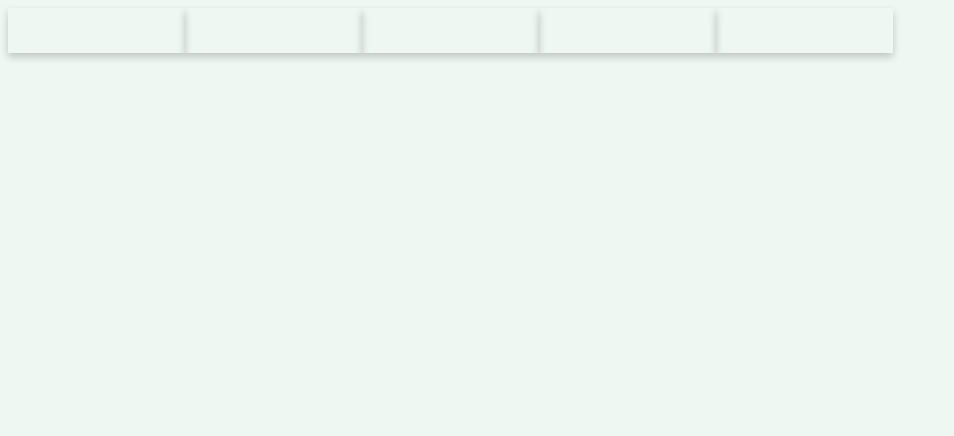
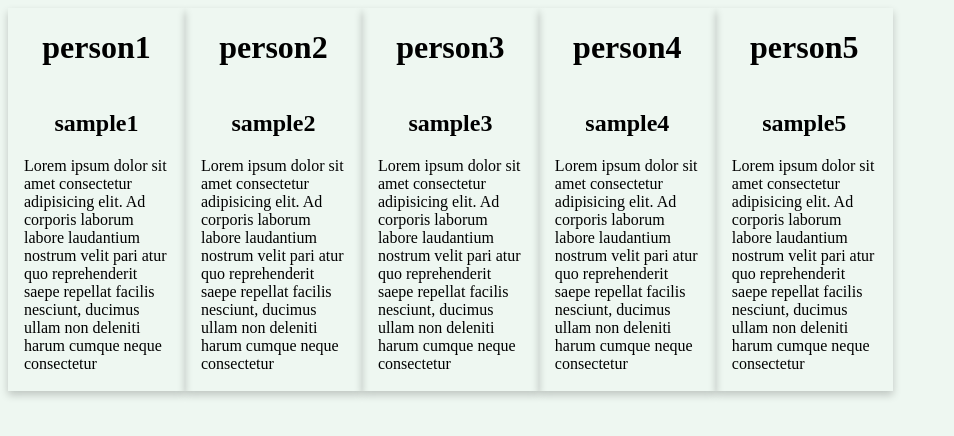
Before and after one commit to dev-kumaresan/creating-cards, a plain HTML site: page index.html in a window 1280 px wide. Shown: the whole page, without its empty margins (0-954 px from the left). Drawn offline with Linux system fonts and the light colour scheme; files that its build step writes are made by us from their sources.

Commit message:
Update index.html

```diff
--- a/index.html
+++ b/index.html
@@ -5,8 +5,8 @@
     <meta http-equiv="X-UA-Compatible" content="IE=edge">
     <meta name="viewport" content="width=device-width, initial-scale=1.0">
     <title>Document</title>
-    <link rel="stylesheet" href="card.js-dom-practise/css/style.css">
-    <script src="card.js-dom-practise/js/import.js"></script>
+    <link rel="stylesheet" href="css/style.css">
+    <script src="js/import.js"></script>
 </head>
 <body>
     <div class="contents">
```
